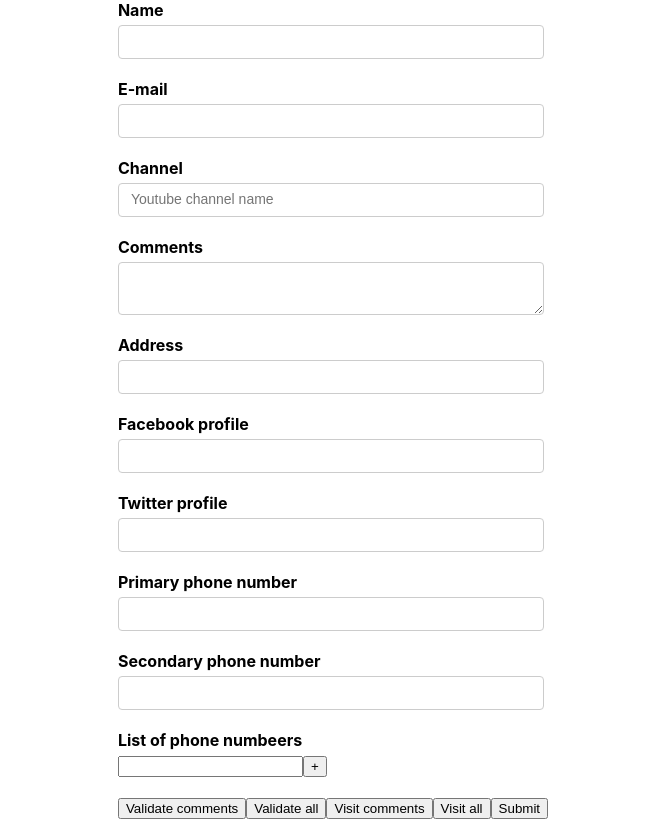
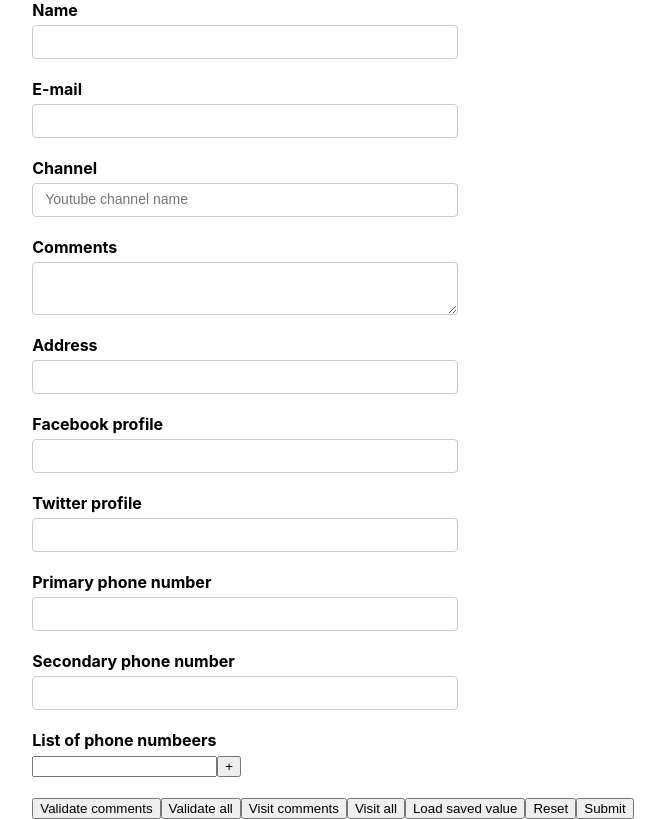
Before and after one commit to fourside/formik_handson, a React (Create React App) app: page / in a window 1280 px wide. Shown: the whole page, without its empty margins (307-972 px from the left). Built offline with nearby package versions, Linux system fonts and the light colour scheme.

Commit message:
load & reset values

```diff
--- a/src/components/YoutubeForm.js
+++ b/src/components/YoutubeForm.js
@@ -1,4 +1,4 @@
-import React from "react";
+import React, { useState } from "react";
 import { Formik, Form, Field, ErrorMessage, FieldArray, FastField } from "formik";
 import * as Yup from "yup";
 import { TextError } from "./TextError";
@@ -16,10 +16,19 @@ const initialValues = {
   phoneNumbers: ["", ""],
   phNumbers: [""],
 };
-const onSubmit = (values, onSubmitProps) => {
-  console.log("form data", values);
-  console.log("submit props", onSubmitProps);
-  onSubmitProps.setSubmitting(false);
+
+const savedValues = {
+  name: "hoge",
+  email: "hoge@example.com",
+  channel: "hoge channel",
+  comments: "welcome to formik",
+  address: "221-1 hoge street",
+  social: {
+    facebook: "",
+    twitter: "",
+  },
+  phoneNumbers: ["", ""],
+  phNumbers: [""],
 };
 const validationSchema = Yup.object({
   name: Yup.string().required("Required"),
@@ -37,12 +46,23 @@ const validateComments = (value) => {
 };
 
 export function YoutubeForm() {
+  const [formValues, setFormValues] = useState(null);
+
+  const onSubmit = (values, onSubmitProps) => {
+    console.log("form data", values);
+    console.log("submit props", onSubmitProps);
+    onSubmitProps.setSubmitting(false);
+    onSubmitProps.resetForm();
+    setFormValues(initialValues);
+  };
+
   return (
     <Formik
-      initialValues={initialValues}
+      initialValues={formValues || initialValues}
       validationSchema={validationSchema}
       onSubmit={onSubmit}
       validateOnChange={false}
+      enableReinitialize
     >
       {(formik) => {
         return (
@@ -158,6 +178,8 @@ export function YoutubeForm() {
             >
               Visit all
             </button>
+            <button type="button" onClick={() => setFormValues(savedValues)}>Load saved value</button>
+            <button type="reset">Reset</button>
             <button type="submit" disabled={!formik.isValid || formik.isSubmitting}>Submit</button>
           </Form>
         );
```
